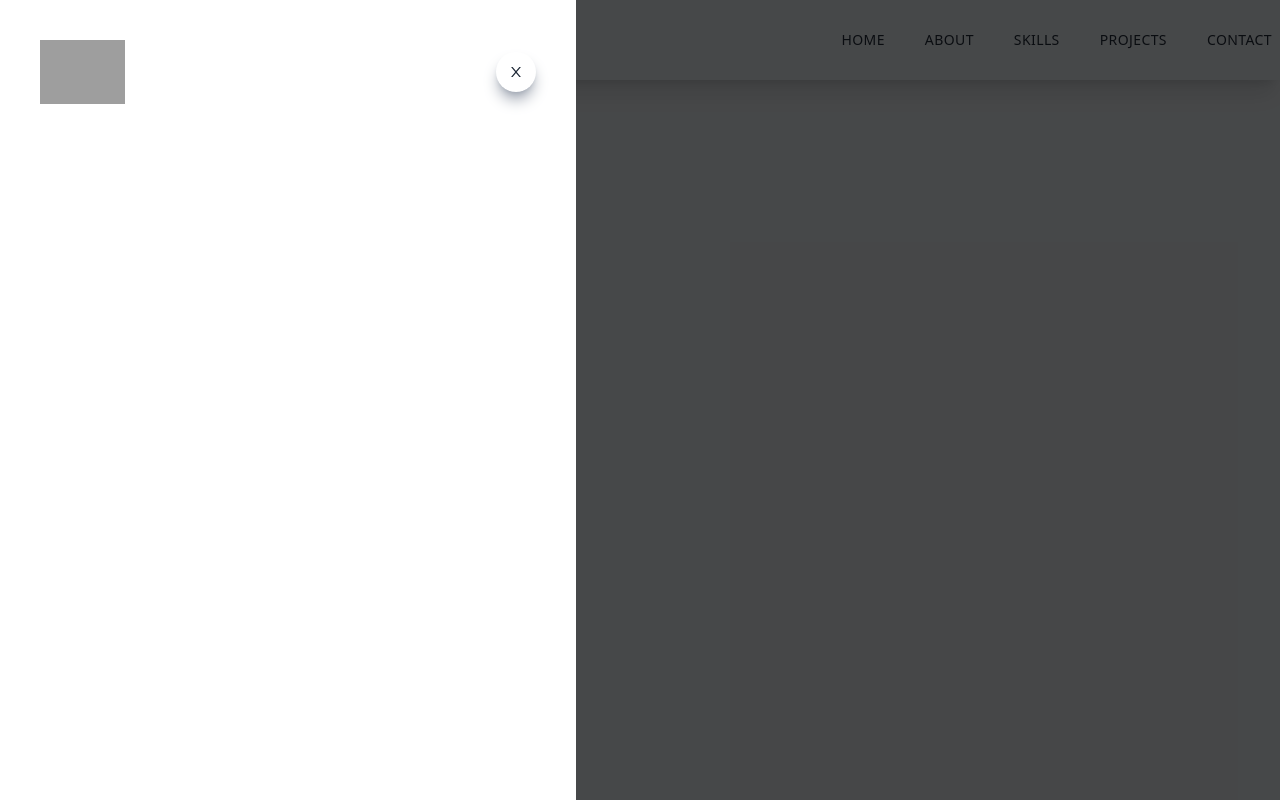
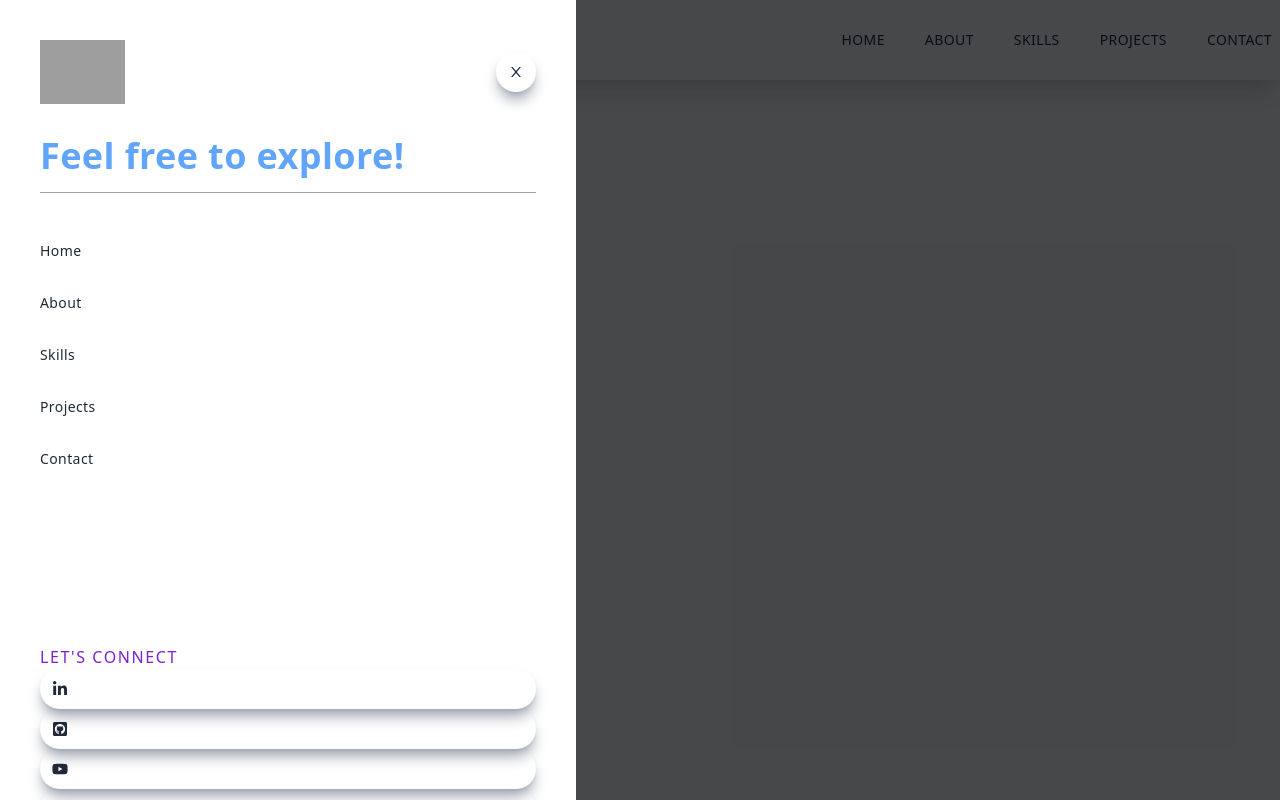
Before and after one commit to RayyanZaid/Portfolio, a Next.js app: page / in a window 1280 px wide. Built offline with nearby package versions, Linux system fonts and the light colour scheme; grey boxes are pictures that could not be loaded.

Commit message:
added icons. still need to format

```diff
--- a/components/Navbar.jsx
+++ b/components/Navbar.jsx
@@ -1,7 +1,8 @@
 import React from "react";
 import Image from "next/image";
 import Link from "next/link";
-import { AiOutlineClose, AiOutlineMenu } from "react-icons/ai";
+import { AiOutlineClose, AiOutlineMenu, AiOutlineMail } from "react-icons/ai";
+import { FaLinkedinIn, FaGithubSquare, FaYoutube } from "react-icons/fa";
 const Navbar = () => {
   return (
     <div className="fixed w-full h-20 shadow-xl z-[100]">
@@ -57,6 +58,51 @@ const Navbar = () => {
                 <AiOutlineClose />
               </div>
             </div>
+            <div className="border-b border-gray-400 my-4">
+              <h2 className="w-[85%] md:w-[90%] py-4 font-bold text-blue-400">
+                Feel free to explore!
+              </h2>
+            </div>
+          </div>
+
+          <div className="py-4 flex flex-col">
+            {/* For the menu */}
+            <ul>
+              <Link href="">
+                <li className="py-4 text-sm">Home</li>
+              </Link>
+              <Link href="">
+                <li className="py-4 text-sm">About</li>
+              </Link>
+              <Link href="">
+                <li className="py-4 text-sm">Skills</li>
+              </Link>
+              <Link href="">
+                <li className="py-4 text-sm">Projects</li>
+              </Link>
+              <Link href="">
+                <li className="py-4 text-sm">Contact</li>
+              </Link>
+            </ul>
+
+            <div className="pt-40">
+              <p className="uppercase tracking-widest text-purple-700">
+                Let's Connect
+              </p>
+              {/* For the icons */}
+              <div className="rounded-full shadow-lg shadow-gray-400 p-3 cursor-pointer hover:scale-105 ease-in duration-300">
+                <FaLinkedinIn />
+              </div>
+              <div className="rounded-full shadow-lg shadow-gray-400 p-3 cursor-pointer hover:scale-105 ease-in duration-300">
+                <FaGithubSquare />
+              </div>
+              <div className="rounded-full shadow-lg shadow-gray-400 p-3 cursor-pointer hover:scale-105 ease-in duration-300">
+                <FaYoutube />
+              </div>
+              <div className="rounded-full shadow-lg shadow-gray-400 p-3 cursor-pointer hover:scale-105 ease-in duration-300">
+                <AiOutlineMail />
+              </div>
+            </div>
           </div>
         </div>
       </div>
```
